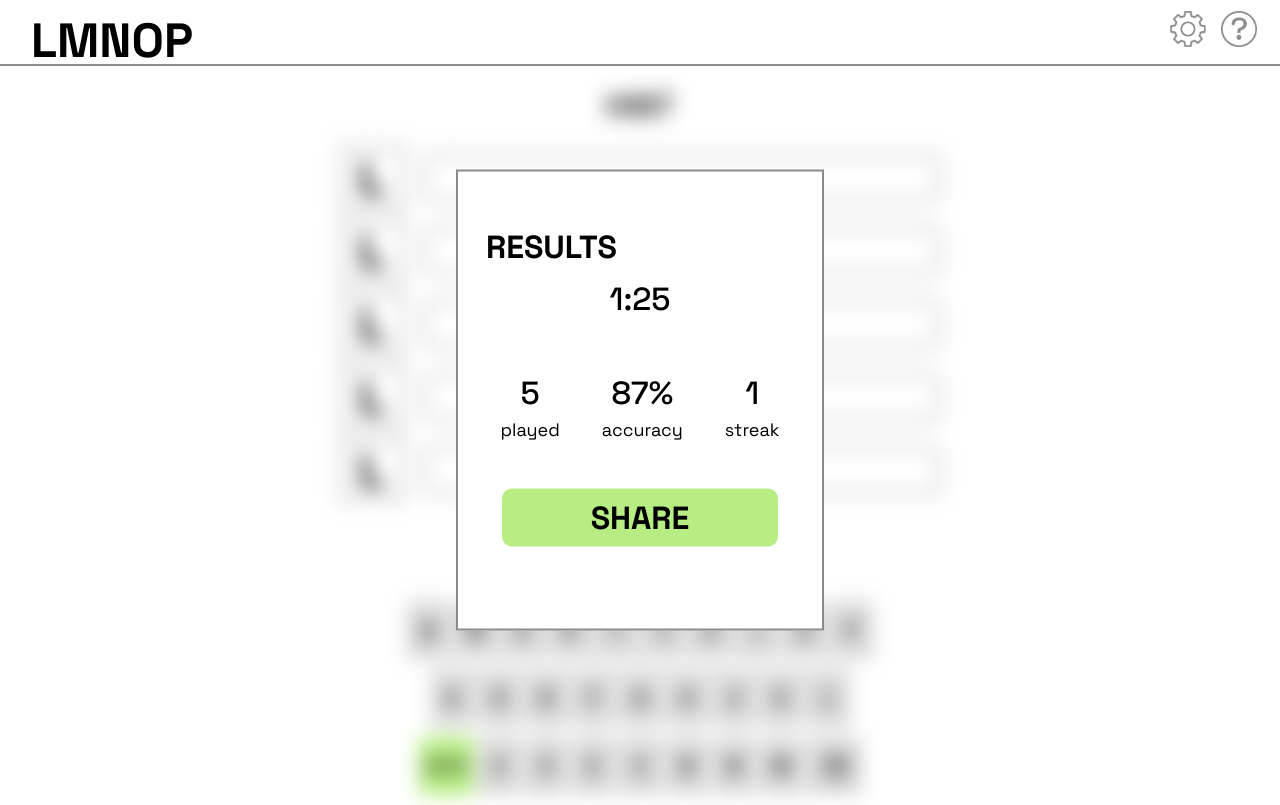
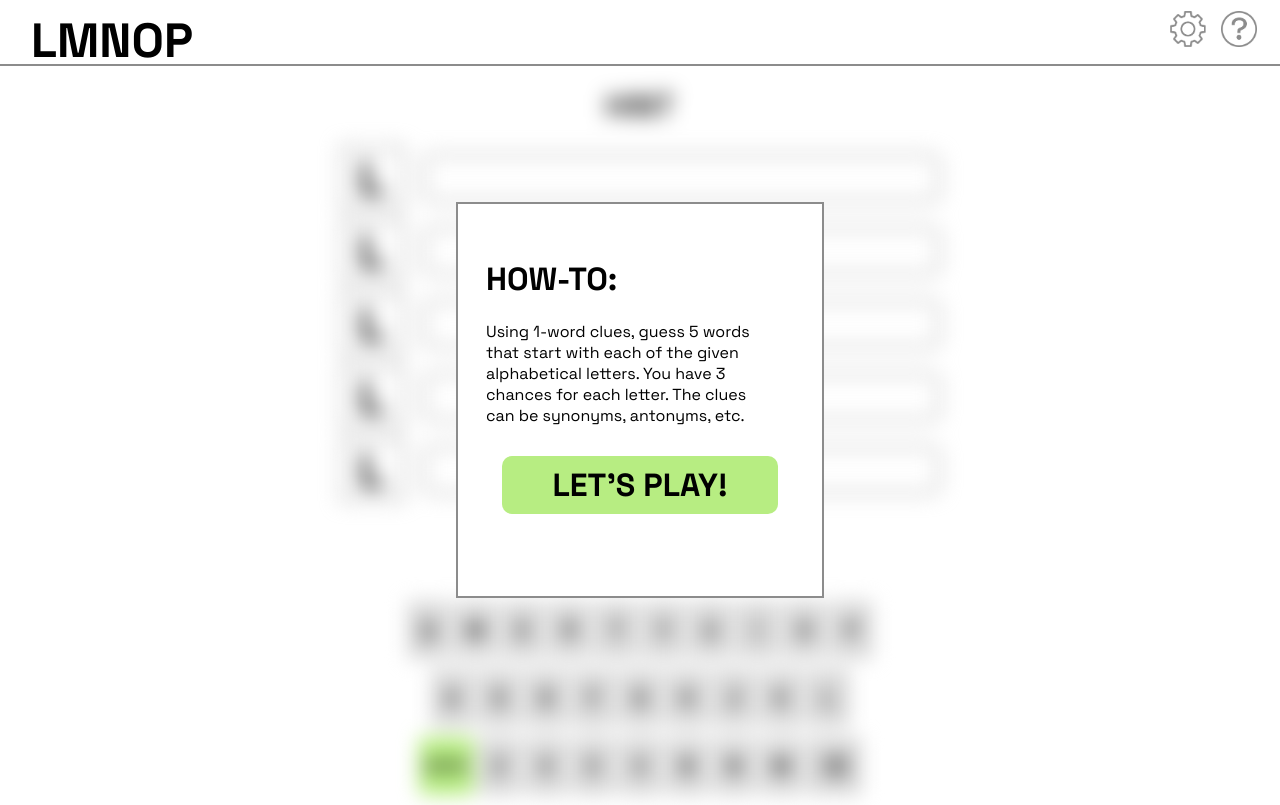
Before and after one commit to aconstas/LMNOP-REACT, a React (Vite) app: page / in a window 1280 px wide. Built offline with nearby package versions, Linux system fonts and the light colour scheme.

Commit message:
refactor: done testing <Results /> SMS text

```diff
--- a/src/App.jsx
+++ b/src/App.jsx
@@ -24,11 +24,10 @@ export default function App() {
   return (
     <>
       <Navbar />
-      {/* {isModalOpen && (
+      {isModalOpen && (
         <Howto closeModal={toggleModal} isModalOpen={isModalOpen} />
-      )} */}
-      <Results />
-      {/* {gameEnded && <Results />} */}
+      )}
+      {gameEnded && <Results />}
       <Game isModalOpen={isModalOpen} gameStarted={gameStarted}/>
       <Keyboard isModalOpen={isModalOpen}/>
     </>
```
